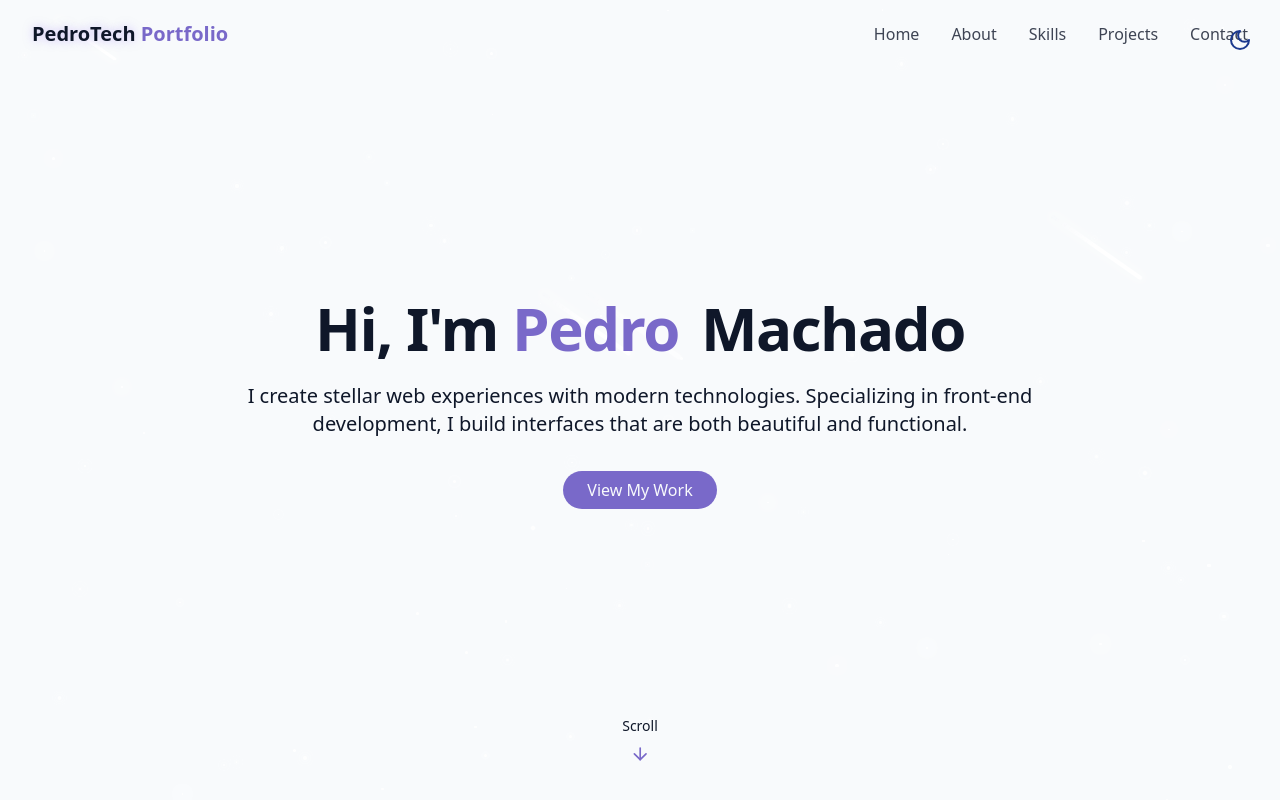
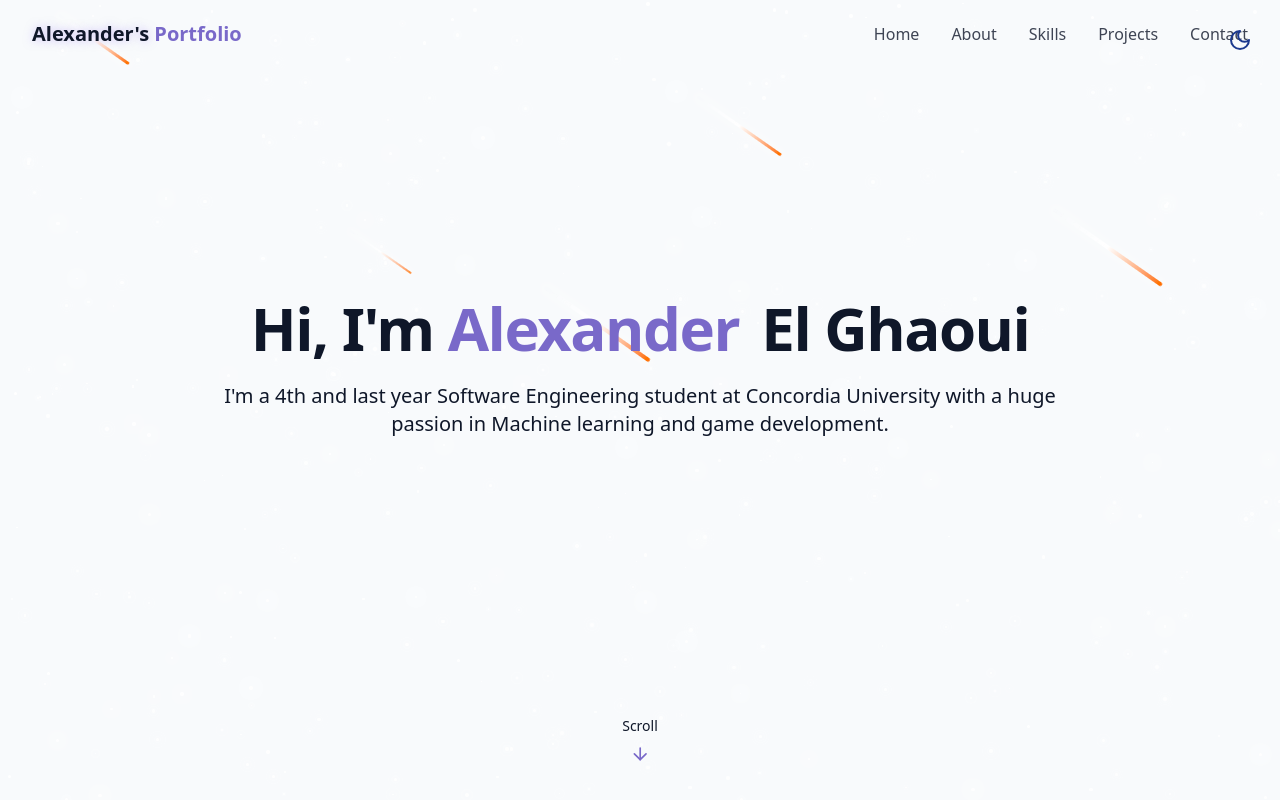
Before and after one commit to Ghawi25/My-Portfolio, a React (Vite) app: page / in a window 1280 px wide. Shown: the top 800 px of the page. Built offline with nearby package versions, Linux system fonts and the light colour scheme.

Commit message:
couple of text change and theme switching

```diff
--- a/src/components/Footer.jsx
+++ b/src/components/Footer.jsx
@@ -6,7 +6,7 @@ export const Footer = () => {
       {" "}
       <p className="text-sm text-muted-foreground">
         {" "}
-        &copy; {new Date().getFullYear()} Pedrotech.co. All rights reserved.
+        &copy; {new Date().getFullYear()} Alexander El Ghaoui. All rights reserved.
       </p>
       <a
         href="#hero"
--- a/src/components/HeroSection.jsx
+++ b/src/components/HeroSection.jsx
@@ -10,23 +10,21 @@ export const HeroSection = () => {
         <div className="space-y-6">
           <h1 className="text-4xl md:text-6xl font-bold tracking-tight">
             <span className="opacity-0 animate-fade-in"> Hi, I'm</span>
-            <span className="text-primary opacity-0 animate-fade-in-delay-1">
+            <span className="text-primary opacity-0 animate-fade-in-delay-3">
               {" "}
-              Pedro
+              Alexander
             </span>
             <span className="text-gradient ml-2 opacity-0 animate-fade-in-delay-2">
               {" "}
-              Machado
+              El Ghaoui
             </span>
           </h1>
 
-          <p className="text-lg md:text-xl text-muted-foreground max-2-2xl mx-auto opacity-0 animate-fade-in-delay-3">
-            I create stellar web experiences with modern technologies.
-            Specializing in front-end development, I build interfaces that are
-            both beautiful and functional.
+          <p className="text-lg md:text-xl text-muted-foreground max-2-2xl mx-auto opacity-0 animate-fade-in-delay-4">
+            I'm a 4th and last year Software Engineering student at Concordia University with a huge passion in Machine learning and game development.
           </p>
 
-          <div className="pt-4 opacity-0 animate-fade-in-delay-4">
+          <div className="pt-4 opacity-0 animate-fade-in-delay-5">
             <a href="#projects" className="cosmic-button">
               View My Work
             </a>
--- a/src/components/Navbar.jsx
+++ b/src/components/Navbar.jsx
@@ -16,7 +16,7 @@ export const Navbar = () => {
 
   useEffect(() => {
     const handleScroll = () => {
-      setIsScrolled(window.screenY > 10);
+      setIsScrolled(window.scrollY > 10); //if scroll bigger than size of the navbar
     };
 
     window.addEventListener("scroll", handleScroll);
@@ -35,8 +35,7 @@ export const Navbar = () => {
           href="#hero"
         >
           <span className="relative z-10">
-            <span className="text-glow text-foreground"> PedroTech </span>{" "}
-            Portfolio
+            <span className="text-glow text-foreground"> Alexander's </span>{" "} Portfolio
           </span>
         </a>
 
--- a/src/components/StarBackground.jsx
+++ b/src/components/StarBackground.jsx
@@ -11,10 +11,12 @@ export const StarBackground = () => {
     generateStars();
     generateMeteors();
 
+    //handle size to generate proper amount of stars depending on screen type
     const handleResize = () => {
       generateStars();
     };
 
+    //cue for handle resize call
     window.addEventListener("resize", handleResize);
 
     return () => window.removeEventListener("resize", handleResize);
@@ -22,7 +24,7 @@ export const StarBackground = () => {
 
   const generateStars = () => {
     const numberOfStars = Math.floor(
-      (window.innerWidth * window.innerHeight) / 10000
+      (window.innerWidth * window.innerHeight) / 2500
     );
 
     const newStars = [];
@@ -42,7 +44,7 @@ export const StarBackground = () => {
   };
 
   const generateMeteors = () => {
-    const numberOfMeteors = 4;
+    const numberOfMeteors = 5;
     const newMeteors = [];
 
     for (let i = 0; i < numberOfMeteors; i++) {
@@ -81,7 +83,7 @@ export const StarBackground = () => {
           key={meteor.id}
           className="meteor animate-meteor"
           style={{
-            width: meteor.size * 50 + "px",
+            width: meteor.size * 60 + "px",
             height: meteor.size * 2 + "px",
             left: meteor.x + "%",
             top: meteor.y + "%",
--- a/src/index.css
+++ b/src/index.css
@@ -150,7 +150,7 @@
 }
 
 @utility meteor {
-  @apply absolute bg-linear-to-r from-white via-white to-transparent rounded-full;
+  @apply absolute bg-linear-to-r from-orange-500 via-white to-transparent rounded-full;
   box-shadow: 0 0 10px 5px rgba(255, 255, 255, 0.3);
 }
 
```
